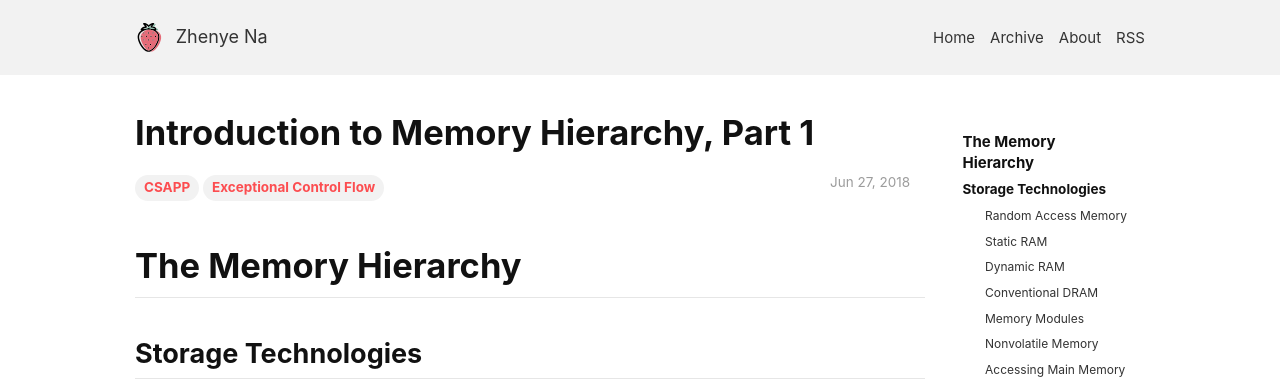
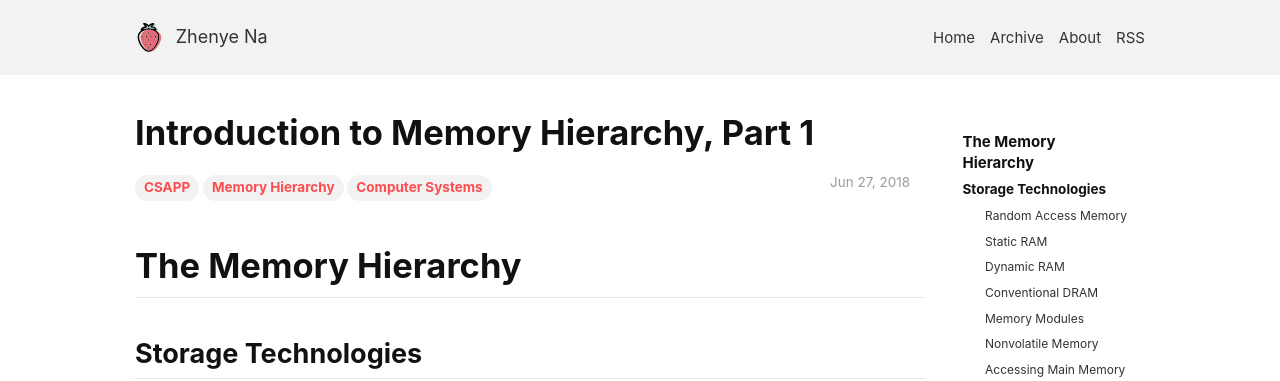
Before and after one commit to Zhenye-Na/blog, a Jekyll site: the page built from _posts/2018-06-27-memory-hierarchy.md, in a window 1280 px wide and 900 px high. Shown: the top 381 px of the window. Built offline with Jekyll 4.4.1, drawn with Linux system fonts in a browser that asks for light colours; nearby versions of some CDN libraries; formulas are drawn with MathJax 3; comment, search, counter and statistics services are not loaded.

Commit message:
Fixed typo

```diff
--- a/_posts/2018-06-27-memory-hierarchy.md
+++ b/_posts/2018-06-27-memory-hierarchy.md
@@ -3,7 +3,7 @@ layout: post
 title: "Introduction to Memory Hierarchy, Part 1"
 date: 2018-06-27
 excerpt: "Reading Notes of CSAPP3e Chapter 6: The Memory Hierarchy"
-tags: [CSAPP, Exceptional Control Flow]
+tags: [CSAPP, Memory Hierarchy, Computer Systems]
 ---
 
 # The Memory Hierarchy
```
